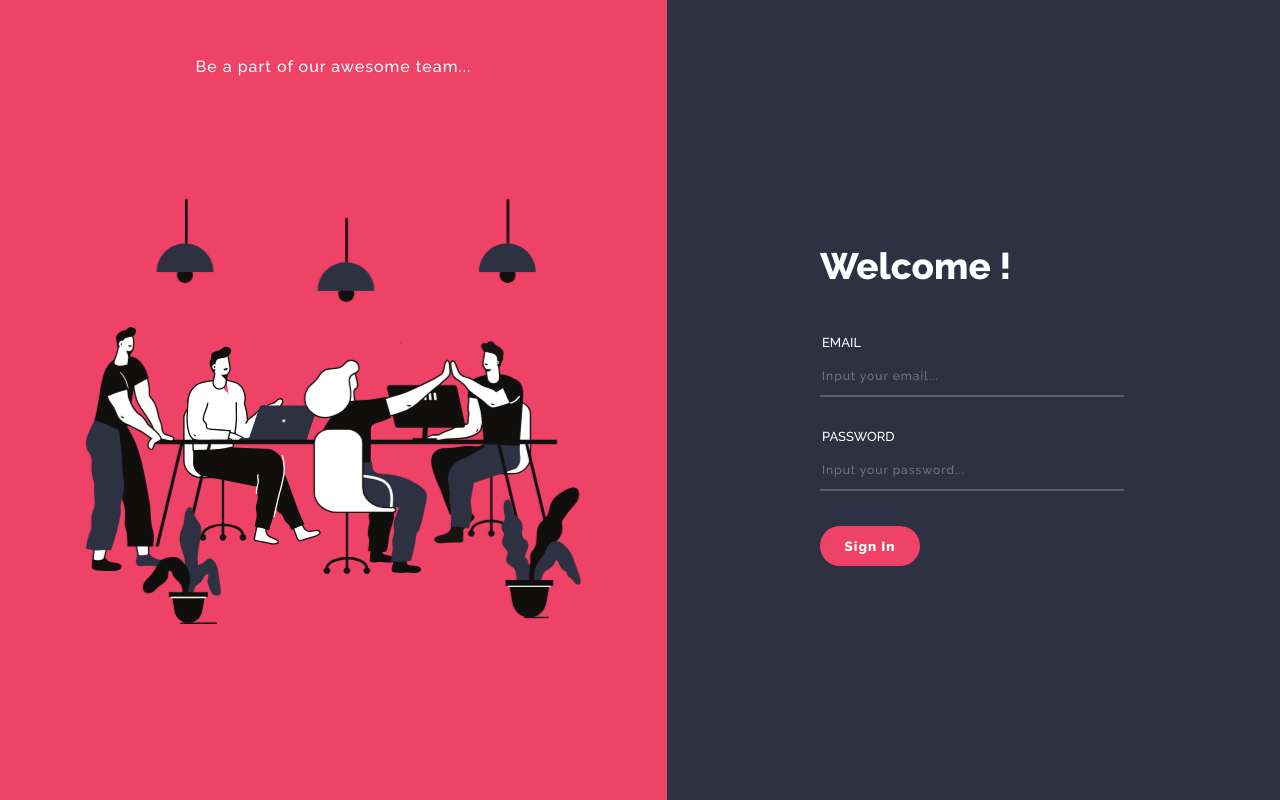
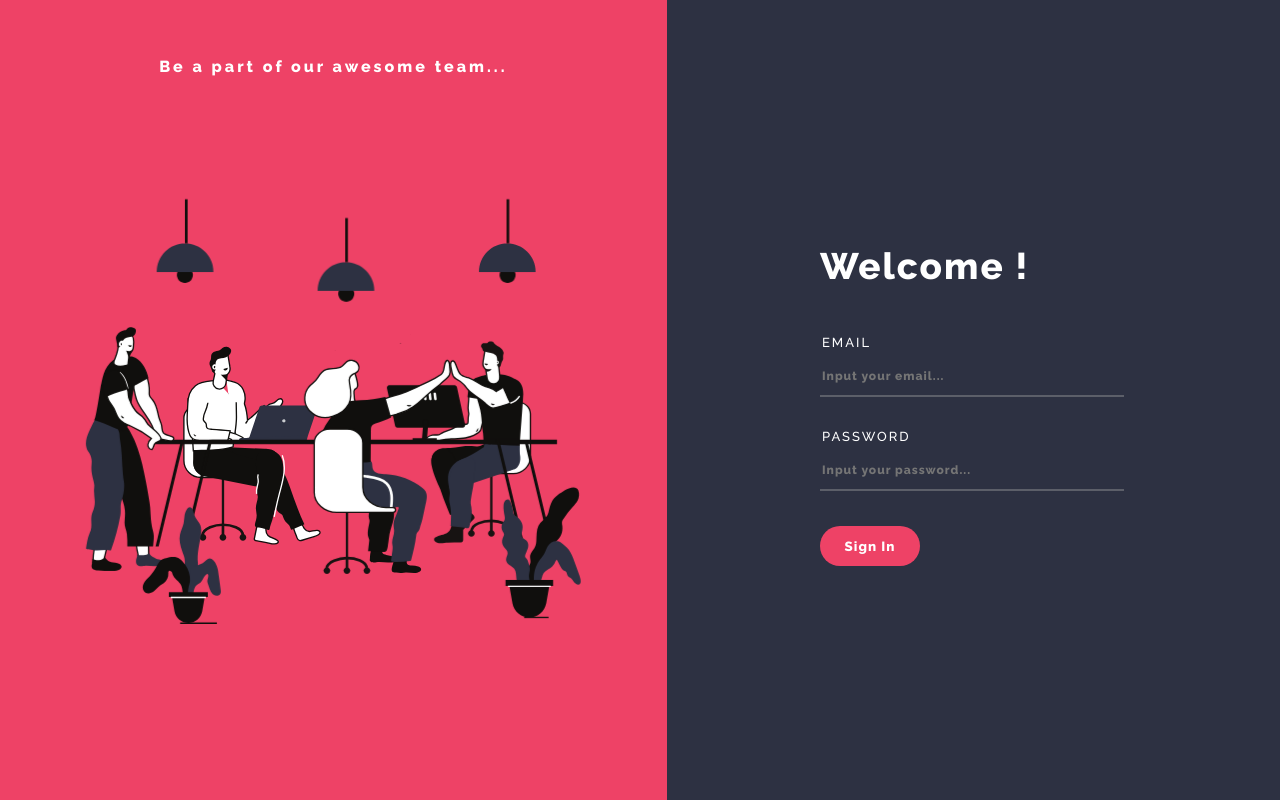
Before and after one commit to bartolomej/registration-form-ui, a plain HTML site: page index.html in a window 1280 px wide. Drawn offline with Linux system fonts and the light colour scheme.

Commit message:
Added final touches.

```diff
--- a/index.html
+++ b/index.html
@@ -5,7 +5,7 @@
     <title>Simple form</title>
 
     <!-- SEO Meta Tags -->
-    <meta name="description" content="Collection of cool links and learning resources.">
+    <meta name="description" content="Simple HTML5 and CSS3 form concept.">
     <meta name="author" content="Bartolomej Kozorog">
 
     <!-- OG Meta Tags to improve the way the post looks when you share the page on LinkedIn, Facebook, Google+ -->
@@ -41,7 +41,7 @@
                 </div>
                 <div class="input-component">
                     <label for="password">PASSWORD</label>
-                    <input id="password" minlength="6" type="text" placeholder="Input your password..." required>
+                    <input id="password" minlength="6" type="password" placeholder="Input your password..." required>
                 </div>
             </div>
             <input type="submit" id="submit" value="Sign In"/>
--- a/style.css
+++ b/style.css
@@ -5,15 +5,20 @@
     margin: 0;
     color: white;
     font-family: 'Raleway', sans-serif;
+    letter-spacing: 2px;
 }
+
+body {
+    background-color: var(--color4);
+}
+
+/** COLOR CONSTANTS **/
 
 :root {
     --color1: rgba(45, 49, 66, 1);
     --color2: rgba(236, 220, 176, 1);
     --color3: rgba(238, 66, 102, 1);
-    --color4: rgba(109, 174, 219, 1);
-    --color5: rgba(40, 146, 215, 1);
-    --color6: rgba(139, 141, 143, 0.5);
+    --color4: rgba(139, 141, 143, 0.5);
 }
 
 #container {
@@ -45,7 +50,8 @@
 }
 
 #slide-show p {
-    letter-spacing: 1px;
+    letter-spacing: 3px;
+    font-weight: bold;
 }
 
 @keyframes slideInFromLeft {
@@ -123,11 +129,12 @@ label {
     display: block;
     margin: 2px 2px;
     font-size: 13px;
+    color: white;
 }
 
 #inputs-container input {
     border: none;
-    border-bottom: 2px solid var(--color6);
+    border-bottom: 2px solid var(--color4);
     background-color: var(--color1);
     width: 100%;
     padding: 12px 2px;
@@ -136,7 +143,8 @@ label {
     max-width: 300px;
     letter-spacing: 1px;
     transition: 0.2s ease all;
-    color: var(--color6);
+    color: var(--color3);
+    font-weight: bold;
     font-size: 12px;
 }
 
@@ -167,6 +175,12 @@ input[type=submit] {
 input[type=submit]:hover {
     color: var(--color3);
     background: white
+}
+
+@media screen and (max-width: 600px) {
+    input[type=submit] {
+        width: 100%;
+    }
 }
 
 
```
Also changed, not shown: 1 other file.
